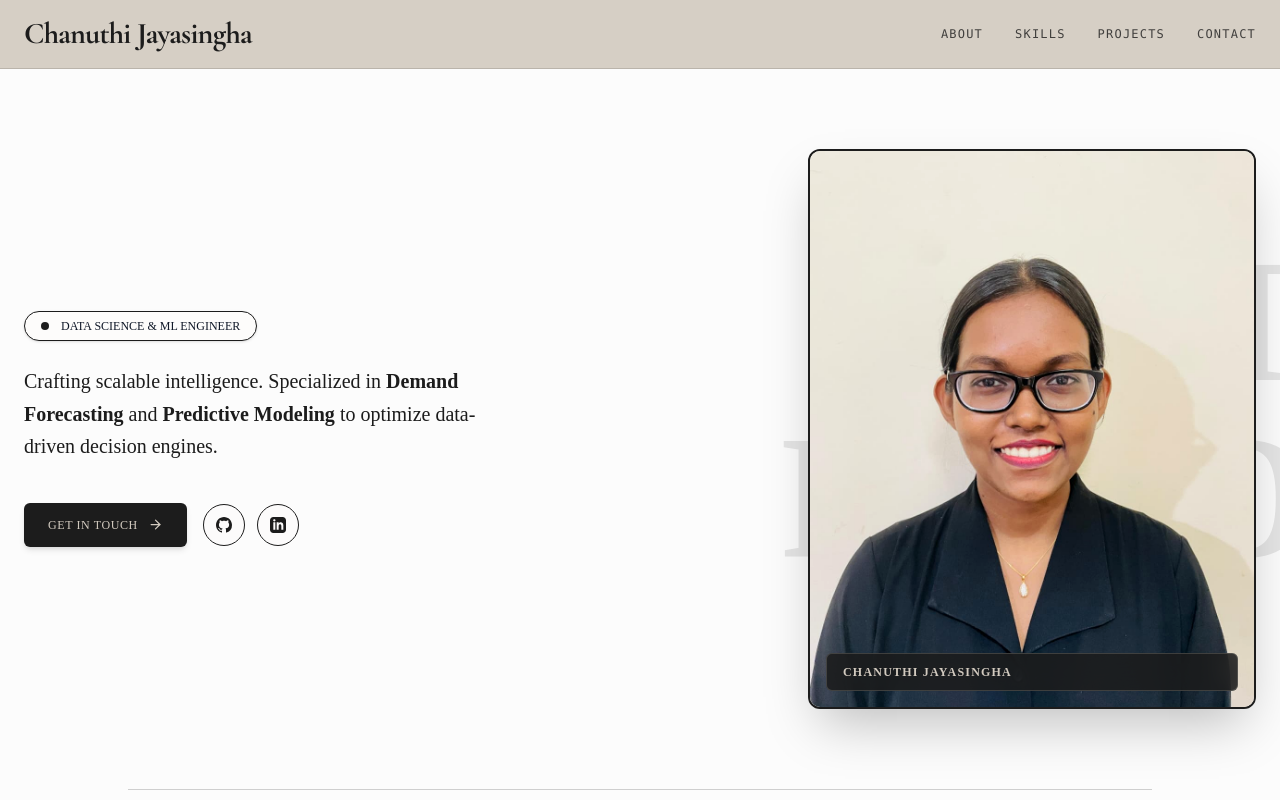
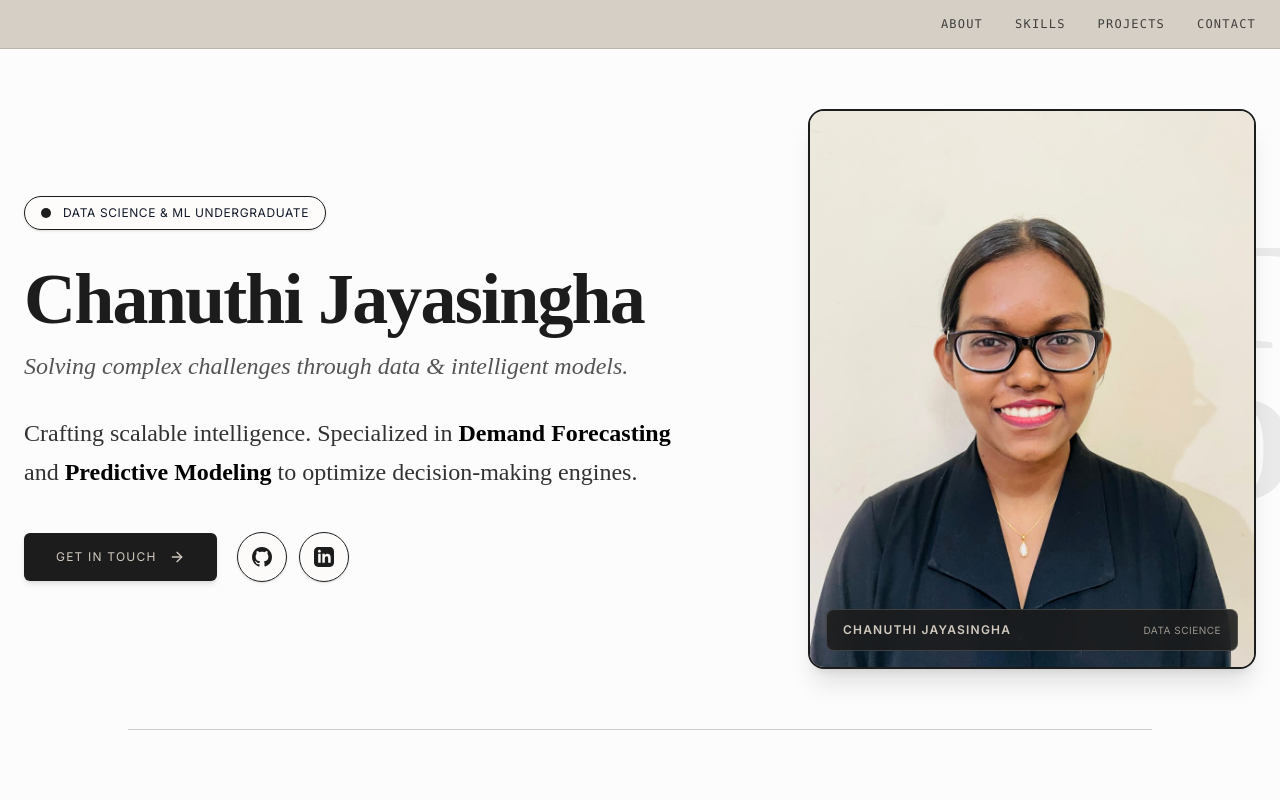
Before and after one commit to ChanuthiJayasingha/Portfolio-Chanuthi_Jayasingha, a React app in the folder portfolio/: page / in a window 1280 px wide. Shown: the top 800 px of the page. Built offline with nearby package versions, Linux system fonts and the light colour scheme; the HTML template or start-up script is replaced by a standard one.

Commit message:
updated Hero.jsx

```diff
--- a/portfolio/src/components/Hero.jsx
+++ b/portfolio/src/components/Hero.jsx
@@ -7,45 +7,58 @@ export default function Hero() {
   const { personal } = portfolioData;
 
   return (
-
-    <section className="relative min-h-[90vh] flex items-center pt-16 pb-16 overflow-hidden font-['Times_New_Roman',serif]">
+    <section className="relative min-h-[85vh] flex items-center py-12 overflow-hidden font-['Times_New_Roman',serif]">
       <div className="max-w-7xl mx-auto px-6 w-full relative">
 
-        {/* Background Accent / Layering */}
-        <div className="grid grid-cols-1 md:grid-cols-12 gap-8 items-center">
+        {/* Balanced Grid: 7 Cols Text / 5 Cols Picture */}
+        <div className="grid grid-cols-1 md:grid-cols-12 gap-12 lg:gap-16 items-center">
 
-          {/* Left Text Block */}
+          {/* Left Text & Headline Column (7 Cols) */}
           <motion.div
             initial={{ opacity: 0, x: -20 }}
             animate={{ opacity: 1, x: 0 }}
             transition={{ duration: 0.6 }}
-            className="md:col-span-5 space-y-6 z-20"
+            className="md:col-span-7 space-y-8 z-20"
           >
-            <div className="inline-flex items-center gap-3 px-4 py-1.5 rounded-full border border-matte-black text-xs uppercase bg-bone-white shadow-sm">
-              <span className="w-2 h-2 rounded-full bg-matte-black animate-pulse"></span>
-              Data Science & ML Engineer
+            {/* Status Pill */}
+            <div className="inline-flex items-center gap-3 px-4 py-2 rounded-full border border-matte-black text-xs font-sans uppercase tracking-wider bg-bone-white shadow-sm">
+              <span className="w-2.5 h-2.5 rounded-full bg-matte-black animate-pulse"></span>
+              Data Science & ML Undergraduate
             </div>
 
-            <p className="text-xl leading-relaxed text-matte-black font-light">
-              Crafting scalable intelligence. Specialized in <strong className="font-semibold">Demand Forecasting</strong> and <strong className="font-semibold">Predictive Modeling</strong> to optimize data-driven decision engines.
+            {/* Display Headline */}
+            <div className="space-y-3">
+              <h1 className="text-5xl sm:text-6xl lg:text-7xl font-bold text-matte-black tracking-tight leading-[1.05]">
+                {personal?.name || "Chanuthi Jayasingha"}
+              </h1>
+              <p className="text-xl sm:text-2xl italic text-matte-black/75">
+                Solving complex challenges through data & intelligent models.
+              </p>
+            </div>
+
+            {/* Summary Paragraph */}
+            <p className="text-xl sm:text-2xl leading-relaxed text-matte-black/90 font-light max-w-2xl">
+              Crafting scalable intelligence. Specialized in <strong className="font-semibold text-black">Demand Forecasting</strong> and <strong className="font-semibold text-black">Predictive Modeling</strong> to optimize decision-making engines.
             </p>
 
-            <div className="pt-4 flex flex-wrap items-center gap-4">
+            {/* Action Buttons */}
+            <div className="pt-2 flex flex-wrap items-center gap-5">
               <a
                 href="#contact"
-                className="inline-flex items-center gap-2.5 bg-matte-black text-studio-bg px-6 py-3.5 rounded-md text-xs uppercase tracking-wider hover:bg-matte-black/85 transition-colors shadow-md"
+                className="inline-flex items-center gap-3 bg-matte-black text-studio-bg px-8 py-4 rounded-md text-xs font-sans uppercase tracking-widest hover:bg-matte-black/85 transition-all shadow-md"
               >
-                Get In Touch <ArrowRight size={15} />
+                Get In Touch <ArrowRight size={16} />
               </a>
+
               <div className="flex items-center gap-3">
                 <a
                   href={personal?.github || "#"}
                   target="_blank"
                   rel="noreferrer"
-                  className="p-3 text-matte-black border border-matte-black rounded-full hover:bg-matte-black hover:text-studio-bg transition-colors bg-bone-white/50"
+                  className="p-3.5 text-matte-black border border-matte-black rounded-full hover:bg-matte-black hover:text-studio-bg transition-colors bg-bone-white/60 shadow-sm"
                   aria-label="GitHub"
                 >
-                  <svg className="w-4 h-4 fill-current" viewBox="0 0 24 24">
+                  <svg className="w-5 h-5 fill-current" viewBox="0 0 24 24">
                     <path d="M12 0C5.37 0 0 5.37 0 12c0 5.31 3.435 9.795 8.205 11.385.6.105.825-.255.825-.57 0-.285-.015-1.23-.015-2.235-3.015.555-3.795-.735-4.035-1.41-.135-.345-.72-1.41-1.23-1.695-.42-.225-1.02-.78-.015-.795.945-.015 1.62.87 1.845 1.23 1.08 1.815 2.805 1.305 3.495.99.105-.78.42-1.305.765-1.605-2.67-.3-5.46-1.335-5.46-5.925 0-1.305.465-2.385 1.23-3.225-.12-.3-.54-1.53.12-3.18 0 0 1.005-.315 3.3 1.23.96-.27 1.98-.405 3-.405s2.04.135 3 .405c2.295-1.56 3.3-1.23 3.3-1.23.66 1.65.24 2.88.12 3.18.765.84 1.23 1.905 1.23 3.225 0 4.605-2.805 5.625-5.475 5.925.435.375.81 1.095.81 2.22 0 1.605-.015 2.895-.015 3.3 0 .315.225.69.825.57A12.02 12.02 0 0024 12c0-6.63-5.37-12-12-12z"/>
                   </svg>
                 </a>
@@ -54,10 +67,10 @@ export default function Hero() {
                   href={personal?.linkedin || "#"}
                   target="_blank"
                   rel="noreferrer"
-                  className="p-3 text-matte-black border border-matte-black rounded-full hover:bg-matte-black hover:text-studio-bg transition-colors bg-bone-white/50"
+                  className="p-3.5 text-matte-black border border-matte-black rounded-full hover:bg-matte-black hover:text-studio-bg transition-colors bg-bone-white/60 shadow-sm"
                   aria-label="LinkedIn"
                 >
-                  <svg className="w-4 h-4 fill-current" viewBox="0 0 24 24">
+                  <svg className="w-5 h-5 fill-current" viewBox="0 0 24 24">
                     <path d="M19 0h-14c-2.761 0-5 2.239-5 5v14c0 2.761 2.239 5 5 5h14c2.762 0 5-2.239 5-5v-14c0-2.761-2.238-5-5-5zm-11 19h-3v-11h3v11zm-1.5-12.268c-.966 0-1.75-.79-1.75-1.764s.784-1.764 1.75-1.764 1.75.79 1.75 1.764-.783 1.764-1.75 1.764zm13.5 12.268h-3v-5.604c0-3.368-4-3.113-4 0v5.604h-3v-11h3v1.765c1.396-2.586 7-2.777 7 2.476v6.759z"/>
                   </svg>
                 </a>
@@ -65,33 +78,36 @@ export default function Hero() {
             </div>
           </motion.div>
 
-          {/* Focused Portrait Hero Frame (Center/Right) */}
+          {/* Focused Portrait Column (5 Cols) */}
           <motion.div
-            initial={{ opacity: 0, scale: 0.95 }}
+            initial={{ opacity: 0, scale: 0.98 }}
             animate={{ opacity: 1, scale: 1 }}
             transition={{ duration: 0.7, delay: 0.1 }}
-            className="md:col-span-7 relative flex justify-end"
+            className="md:col-span-5 relative flex justify-center lg:justify-end"
           >
-            {/* Background Editorial Watermark Typography */}
-            <div className="absolute -inset-x-12 -top-10 bottom-0 flex flex-col justify-center pointer-events-none z-0 select-none overflow-hidden">
-              <h1 className="text-8xl md:text-[11rem] font-bold text-matte-black/10 leading-none tracking-tighter text-right">
+            {/* Background Typography Watermark */}
+            <div className="absolute -inset-x-8 -top-8 bottom-0 flex flex-col justify-center pointer-events-none z-0 select-none overflow-hidden">
+              <span className="text-7xl sm:text-8xl lg:text-[9.5rem] font-bold text-matte-black/8 leading-none tracking-tighter text-right">
                 PORT
-              </h1>
-              <h1 className="text-8xl md:text-[11rem] font-bold text-matte-black/10 leading-none tracking-tighter text-right">
+              </span>
+              <span className="text-7xl sm:text-8xl lg:text-[9.5rem] font-bold text-matte-black/8 leading-none tracking-tighter text-right">
                 FOLIO
-              </h1>
+              </span>
             </div>
 
-            {/* Sharp Focus Featured Portrait Container */}
-            <div className="relative z-10 w-full max-w-md aspect-[4/5] border-2 border-matte-black rounded-xl overflow-hidden bg-bone-white shadow-2xl">
+            {/* Portrait Frame */}
+            <div className="relative z-10 w-full max-w-sm sm:max-w-md aspect-[4/5] border-2 border-matte-black rounded-2xl overflow-hidden bg-bone-white shadow-xl">
               <img
                 src="/portfolio_pic.jpeg"
-                alt={personal?.name || "Portrait"}
-                className="w-full h-full object-cover object-center filter contrast-105 brightness-100 hover:scale-105 transition-transform duration-700 ease-out"
+                alt={personal?.name || "Chanuthi Jayasingha"}
+                className="w-full h-full object-cover object-center filter contrast-105 brightness-100 hover:scale-102 transition-transform duration-700 ease-out"
               />
-              <div className="absolute bottom-4 left-4 right-4 bg-matte-black/85 backdrop-blur-md text-studio-bg px-4 py-2.5 rounded-md flex justify-between items-center border border-studio-bg/20">
-                <span className="text-xs tracking-widest uppercase font-semibold">
-                  {personal?.name || "PORTFOLIO"}
+              <div className="absolute bottom-4 left-4 right-4 bg-matte-black/85 backdrop-blur-md text-studio-bg px-4 py-3 rounded-lg flex justify-between items-center border border-studio-bg/20">
+                <span className="text-xs font-sans tracking-widest uppercase font-semibold">
+                  {personal?.name || "Chanuthi Jayasingha"}
+                </span>
+                <span className="text-[10px] font-sans opacity-70 uppercase tracking-wider">
+                  Data Science
                 </span>
               </div>
             </div>
--- a/portfolio/src/components/Navbar.jsx
+++ b/portfolio/src/components/Navbar.jsx
@@ -19,7 +19,7 @@ export default function Navbar() {
     <header className="sticky top-0 z-50 bg-studio-bg/90 backdrop-blur-md border-b border-matte-black/15">
       <nav className="max-w-7xl mx-auto px-6 py-4 flex justify-between items-center">
         <a href="#" className="font-serif text-3xl font-bold tracking-tight text-matte-black hover:opacity-100 transition-opacity">
-          {firstName} <span className="font-serif text-3xl font-bold tracking-tight text-matte-black hover:opacity-100 transition-opacity">{lastName}</span>
+          <span className="font-serif text-3xl font-bold tracking-tight text-matte-black hover:opacity-100 transition-opacity"></span>
 
         </a>
 
```
